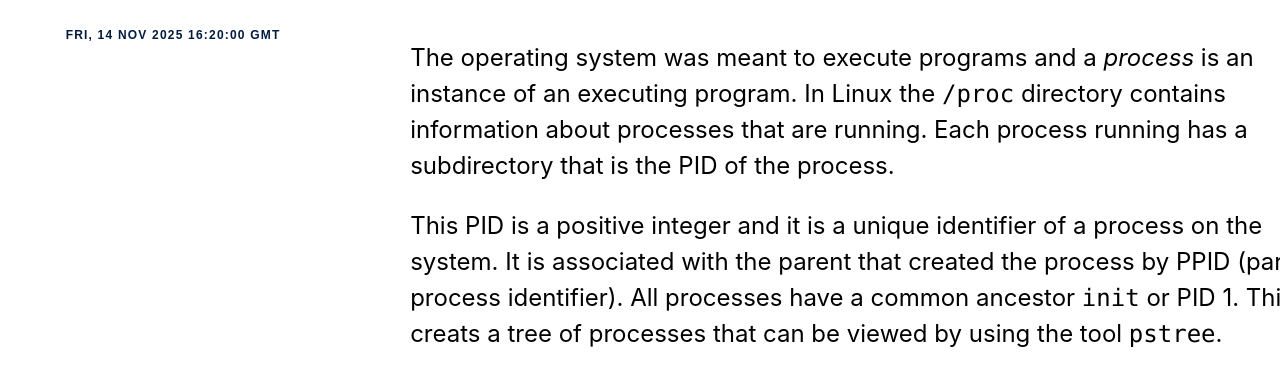
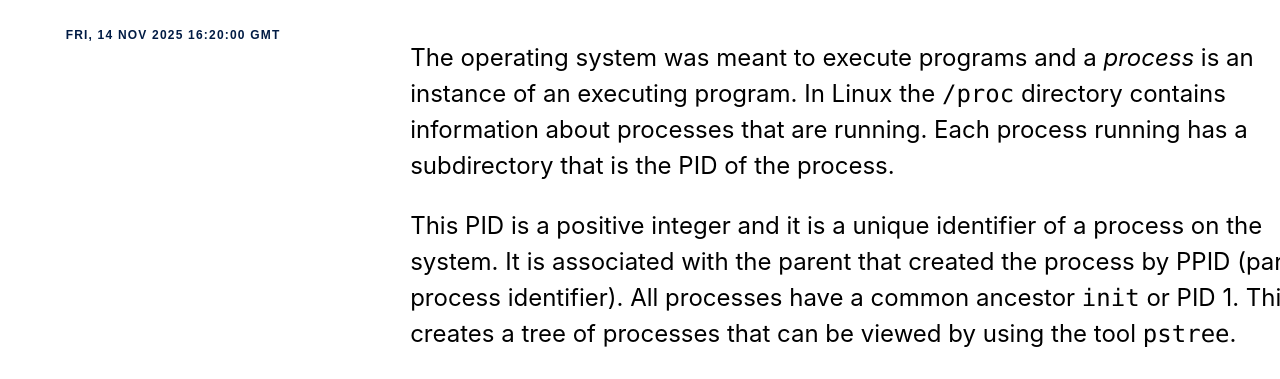
Before and after one commit to emkay/tooz.dev, an Eleventy site: page posts/proc.md in a window 1280 px wide. Shown: the part 263-642 px from the top of the page. Built offline with nearby package versions, Linux system fonts and the light colour scheme; Eleventy itself is replaced by a stand-in of ours; files that its build step writes are made by us from their sources.

Commit message:
fix: typo

```diff
--- a/posts/proc.md
+++ b/posts/proc.md
@@ -8,7 +8,7 @@ layout: layouts/post.njk
 
 The operating system was meant to execute programs and a _process_ is an instance of an executing program. In Linux the `/proc` directory contains information about processes that are running. Each process running has a subdirectory that is the PID of the process.
 
-This PID is a positive integer and it is a unique identifier of a process on the system. It is associated with the parent that created the process by PPID (parent process identifier). All processes have a common ancestor `init` or PID 1. This creats a tree of processes that can be viewed by using the tool `pstree`.
+This PID is a positive integer and it is a unique identifier of a process on the system. It is associated with the parent that created the process by PPID (parent process identifier). All processes have a common ancestor `init` or PID 1. This creates a tree of processes that can be viewed by using the tool `pstree`.
 
 ## `/proc` Contents
 Inside will look something like this:
```
